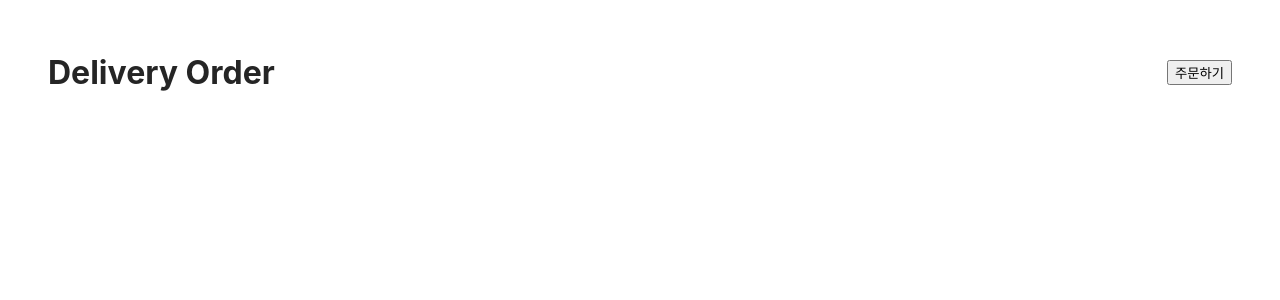
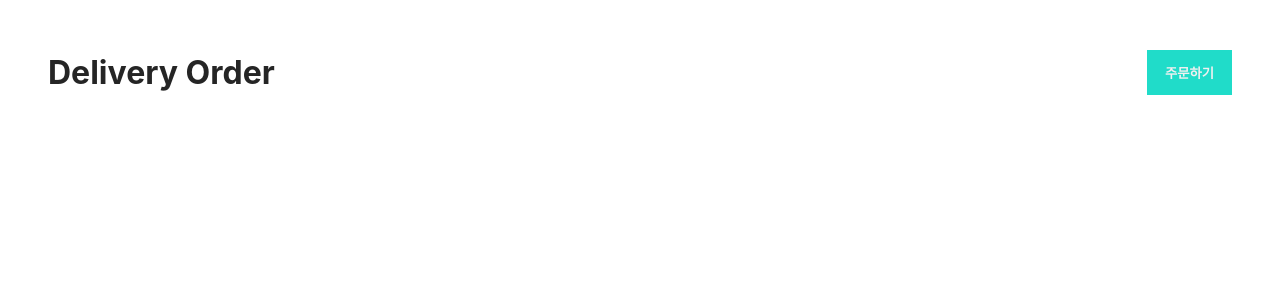
Before and after one commit to seon-mikim/-deliveryorder, a React (Create React App) app: page / in a window 1280 px wide. Shown: the top 300 px of the page. Built offline with nearby package versions, Linux system fonts and the light colour scheme.

Commit message:
design: Button 컴포넌트 디자인
- 색상, 보더 설정
- 모달 창을 위한 html 세팅

```diff
--- a/public/index.html
+++ b/public/index.html
@@ -8,10 +8,12 @@
       name="description"
       content="Web site created using create-react-app"
     />
-    <title>React App</title>
+    <title>Delivery Order</title>
   </head>
   <body>
     <noscript>You need to enable JavaScript to run this app.</noscript>
+    <div id="back-drop"></div>
+    <div id="modal"></div>
     <div id="root"></div>
   </body>
 </html>
--- a/src/components/UI/Button/Button.module.css
+++ b/src/components/UI/Button/Button.module.css
@@ -0,0 +1,6 @@
+.header__modal-button--active {
+	border: 0.8rem solid transparent;
+	background-color: #20dcc9;
+	color: #f1f0f0;
+	font-weight: 600;
+}
```
